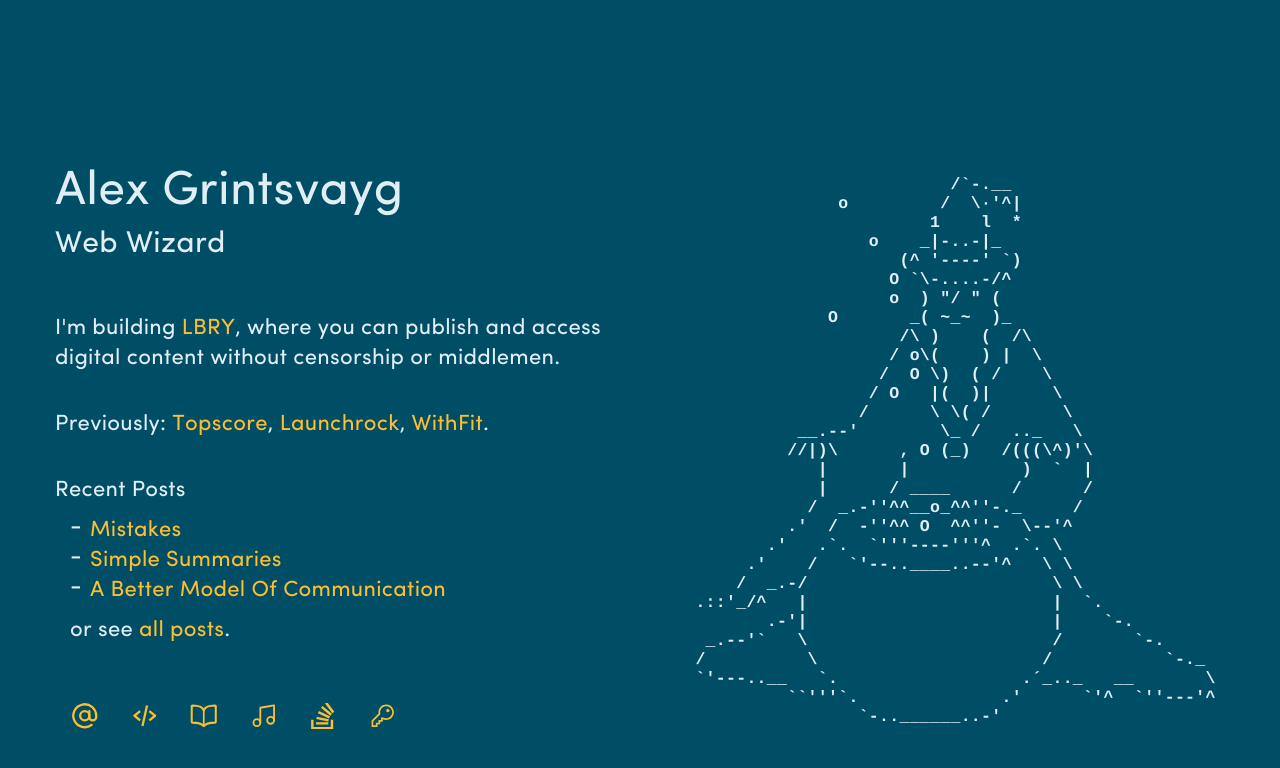
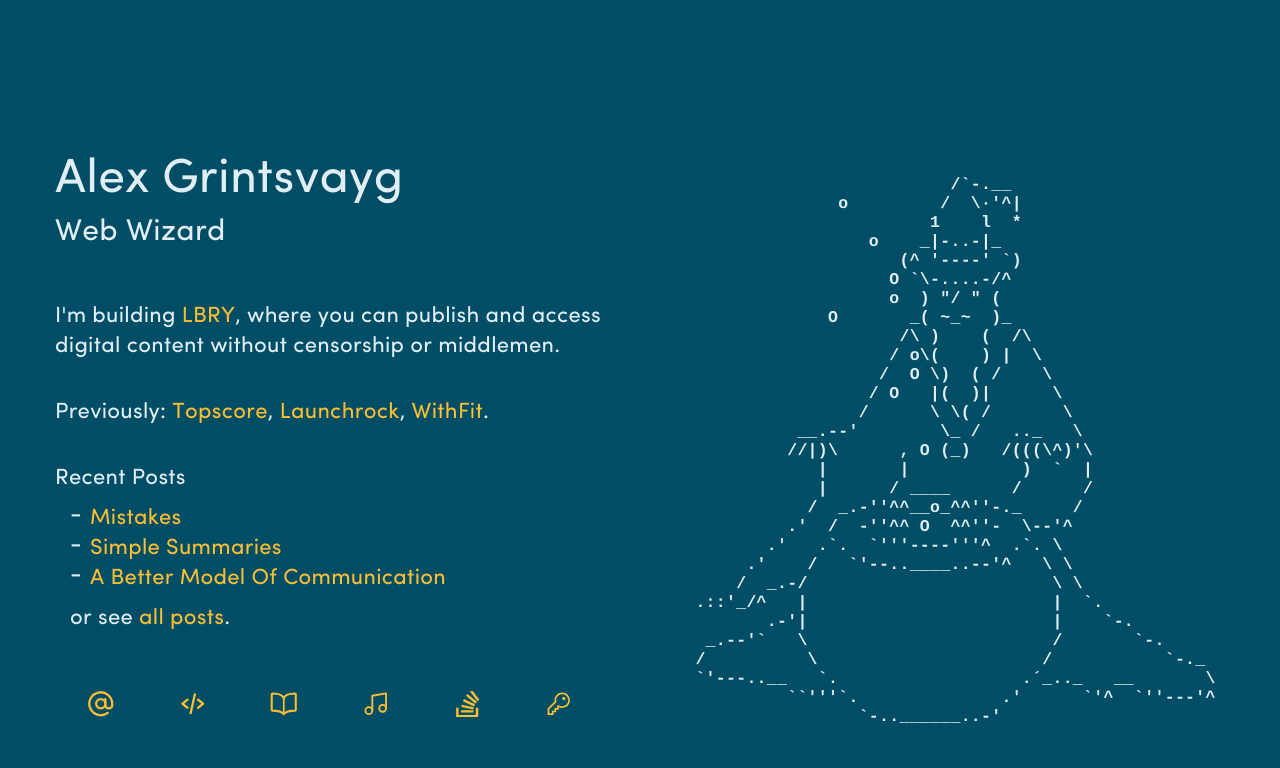
Before and after one commit to lyoshenka/grin.io, a Jekyll site: the page built from index.md, in a window 1280 px wide. Shown: the top 768 px of the page. Built offline with Jekyll 4.4.1, drawn with Linux system fonts in a browser that asks for light colours; comment, search, counter and statistics services are not loaded.

Commit message:
better align social icons

```diff
--- a/_sass/wizard.scss
+++ b/_sass/wizard.scss
@@ -135,8 +135,8 @@
 .social {
   display: flex;
   align-content: space-around;
-  width: 65%;
-  margin-top: 6rem;
+  //width: 65%;
+  margin: 6rem auto;
 
   a {
     flex: 1;
```
